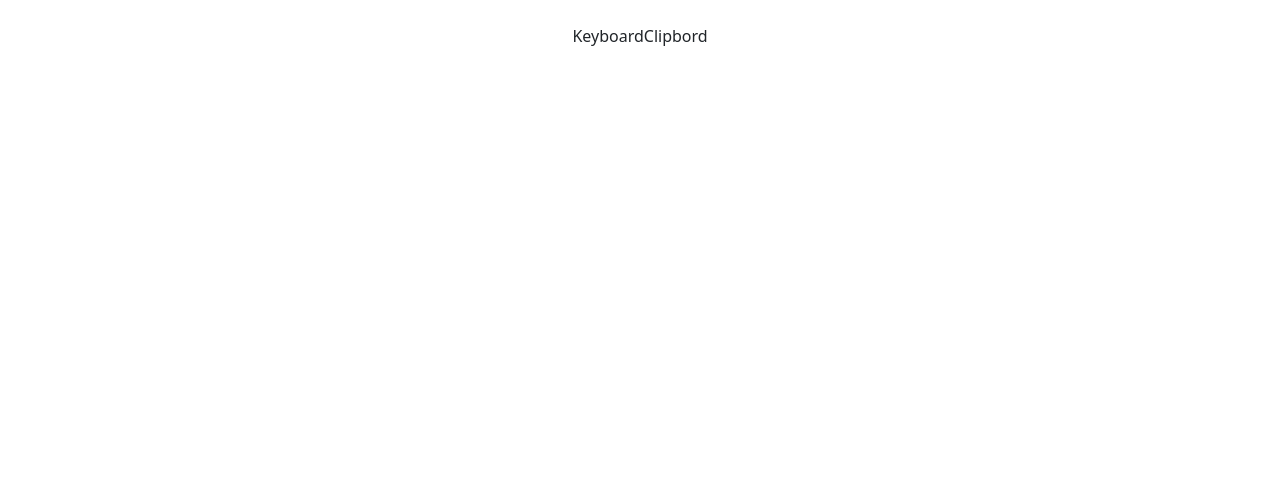
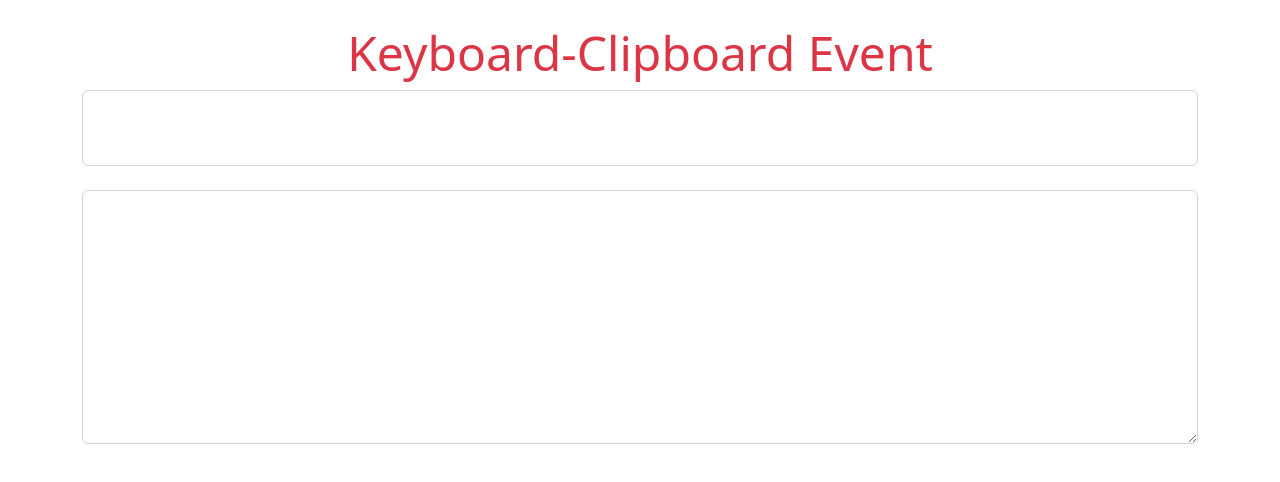
Before and after one commit to Bskasan/React_Practises, a React (Create React App) app in the folder rc_06_forms_otherevents/: page / in a window 1280 px wide. Shown: the top 482 px of the page. Built offline with nearby package versions, Linux system fonts and the light colour scheme.

Commit message:
setInputData

```diff
--- a/rc_06_forms_otherevents/src/components/2-keyboardClipboardEvents/KeyboardClipbord.jsx
+++ b/rc_06_forms_otherevents/src/components/2-keyboardClipboardEvents/KeyboardClipbord.jsx
@@ -1,7 +1,33 @@
-import React from "react";
+import React, { useState } from "react";
 
 const KeyboardClipbord = () => {
-  return <div>KeyboardClipbord</div>;
+  const [inputData, setInputData] = useState("");
+
+  return (
+    <div>
+      <h2 className="display-5 text-danger">Keyboard-Clipboard Event</h2>
+
+      <input
+        type="text"
+        className="form-control p-3 fs-3"
+        onChange={(e) => {
+          //! Whatever you write, it will be uppercase.
+          e.target.value = e.target.value.toLocaleUpperCase();
+          setInputData(e.target.value);
+        }}
+      />
+
+      <p className="text-start mt-4 fs-3">{inputData.toUpperCase()}</p>
+
+      <textarea
+        className="form-control"
+        name="textarea"
+        id="textarea"
+        cols="30"
+        rows="10"
+      ></textarea>
+    </div>
+  );
 };
 
 export default KeyboardClipbord;
```
